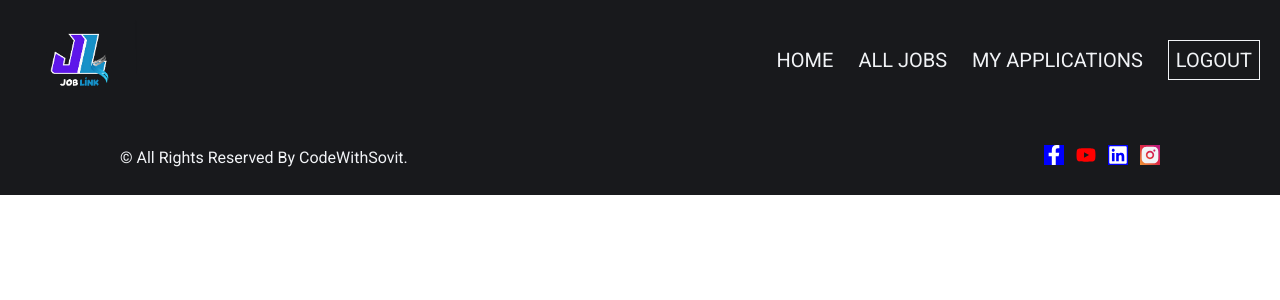
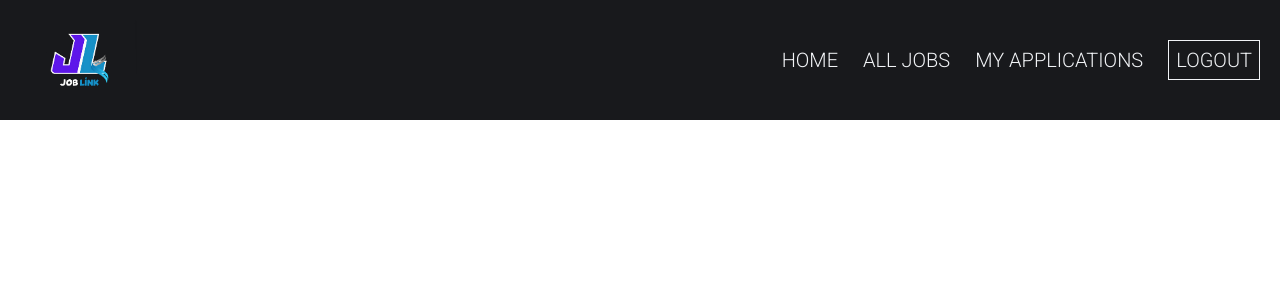
Before and after one commit to sovitchaudhary/Joblink, a React (Vite) app in the folder frontend/: page / in a window 1280 px wide. Shown: the top 300 px of the page. Built offline with nearby package versions, Linux system fonts and the light colour scheme.

Commit message:
Revert "Footer design"
This reverts commit 3a70d5db34f95ae15d47162f1932428ba1c27b23.

```diff
--- a/frontend/src/App.css
+++ b/frontend/src/App.css
@@ -220,24 +220,6 @@ p {
 }
 .footerHide {
   display: none;
-}
-.fb{
-  background-color: blue;
-  color: white;
-}
-.yt{
-  color: red;
-}
-.ln{
-  background-color: blue;
-  color: white;
-}
-.Inst{
-  background: #f09433;
-  background: -moz-linear-gradient(45deg, #f09433 0%, #e6683c 25%, #dc2743 50%, #cc2366 75%, #bc1888 100%);
-  background: -webkit-linear-gradient(45deg, #f09433 0%,#e6683c 25%,#dc2743 50%,#cc2366 75%,#bc1888 100%);
-  background: linear-gradient(45deg, #f09433 0%,#e6683c 25%,#dc2743 50%,#cc2366 75%,#bc1888 100%);
-  filter: progid:DXImageTransform.Microsoft.gradient( startColorstr='#f09433', endColorstr='#bc1888',GradientType=1 );
 }
 @media (max-width: 830px) {
   .footerShow {
@@ -1197,7 +1179,7 @@ nav .menu button {
   color: #f1f3f6;
   background: transparent;
   font-size: 20px;
-  font-weight: 400;
+  font-weight: 300;
 }
 nav .menu button:hover {
   color: #f1f3f6;
@@ -1210,7 +1192,7 @@ nav .menu button:hover {
 nav .menu li a {
   color: #f1f3f6;
   text-decoration: none;
-  font-weight: 400;
+  font-weight: 300;
   font-size: 20px;
   position: relative;
 }
--- a/frontend/src/components/Layout/Footer.jsx
+++ b/frontend/src/components/Layout/Footer.jsx
@@ -1,31 +1,10 @@
-import React, { useContext } from "react";
-import { Context } from "../../main";
-import { Link } from "react-router-dom";
-import { FaFacebookF, FaYoutube, FaLinkedin } from "react-icons/fa";
-import { RiInstagramFill } from "react-icons/ri";
+import React from 'react'
 
 const Footer = () => {
+  return (
+    <>
 
-  const { isAuthorized } = useContext(Context);
-
-  return (
-    <footer className={isAuthorized ? "footerShow" : "footerHide"}>
-      <div>&copy; All Rights Reserved By CodeWithSovit.</div>
-      <div>
-        <Link to={"https://www.facebook.com/profile.php?id=100030535123397"} target="_blank">
-          <FaFacebookF className="fb" />
-        </Link>
-        <Link to={"https://www.youtube.com/@CodeWithZeeshu"} target="_blank">
-          <FaYoutube className="yt" />
-        </Link>
-        <Link to={"https://www.youtube.com/@CodeWithZeeshu"} target="_blank">
-          <FaLinkedin className="ln" />
-        </Link>
-        <Link to={"https://www.instagram.com/z_4_zeeshuuu/"} target="_blank">
-          <RiInstagramFill className="Inst" />
-        </Link>
-      </div>
-    </footer>
+    </>
   )
 }
 
```
